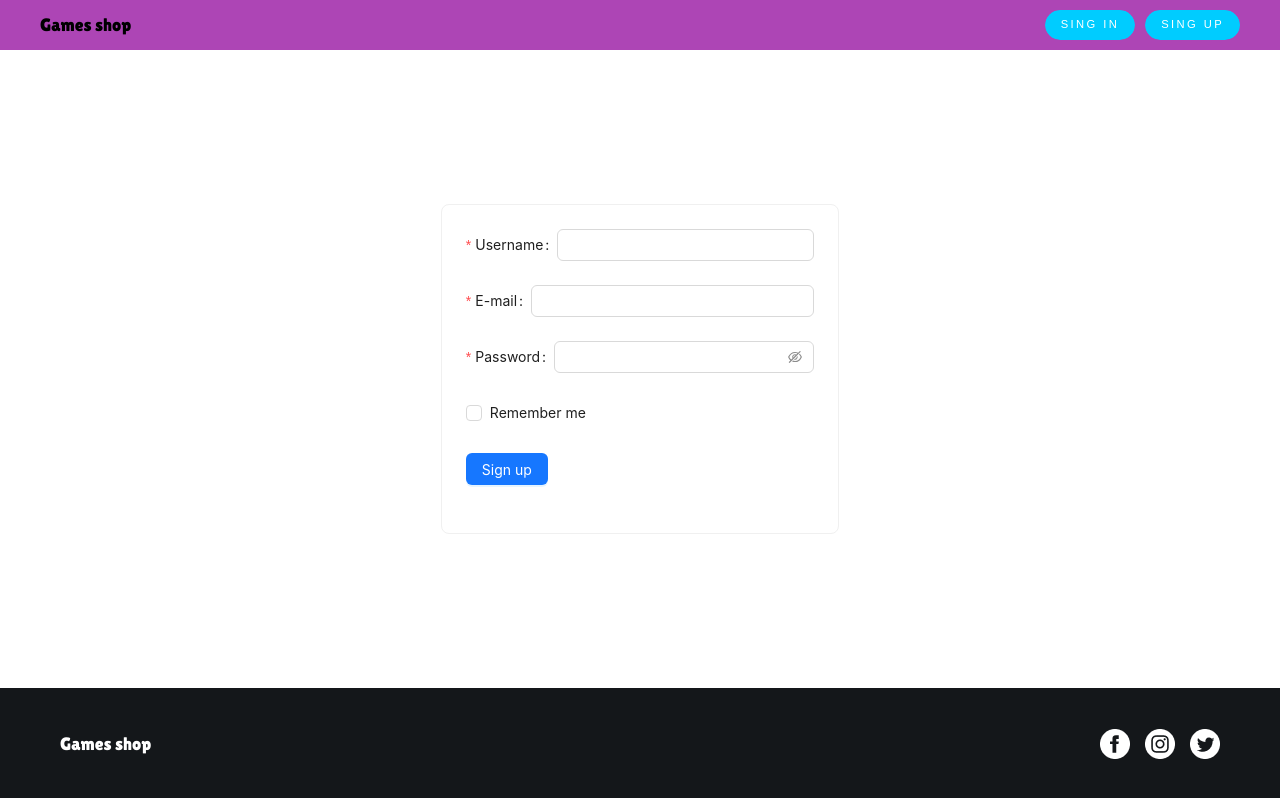
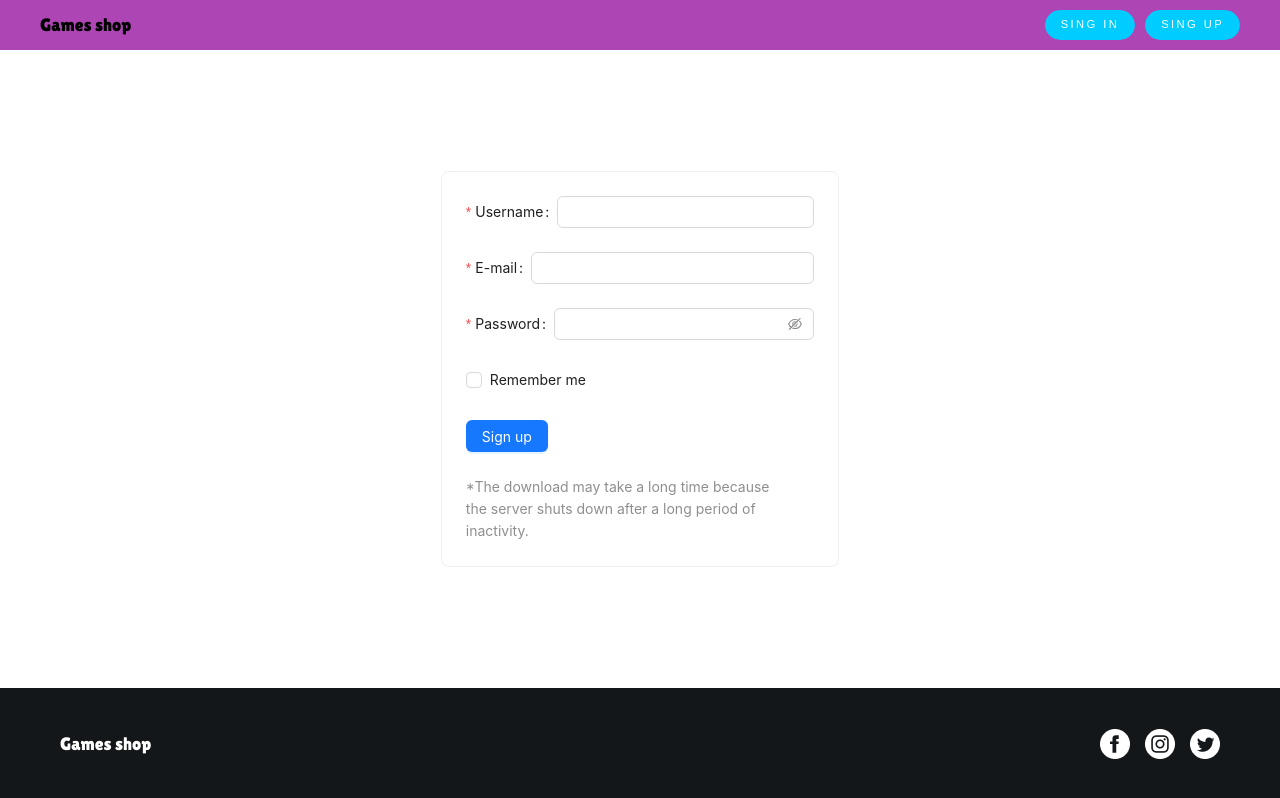
Before and after one commit to Grolland-creator/Games-store, a React (Create React App) app: page /signUp in a window 1280 px wide. Built offline with nearby package versions, Linux system fonts and the light colour scheme.

Commit message:
change backend

```diff
--- a/src/api/constants.ts
+++ b/src/api/constants.ts
@@ -1,2 +1,2 @@
-export const baseUrl: string = 'https://project-data-theta.vercel.app/'
+export const baseUrl: string = 'https://games-store-backend.onrender.com/'
 //If you want to open this application on your computer, then replace this link with http://localhost:3001/
--- a/src/components/LoginForm/LoginForm.tsx
+++ b/src/components/LoginForm/LoginForm.tsx
@@ -109,7 +109,7 @@ const LoginForm: FC<LoginFormProps> = ({ method }) => {
                {method === 'signIn' ? 'Sign in' : 'Sign up'}
             </Button>
          </Form.Item>
-         {/* <div className={cl.longTime}>*The download may take a long time because the server shuts down after a long period of inactivity.</div> */}
+         <div className={cl.longTime}>*The download may take a long time because the server shuts down after a long period of inactivity.</div>
       </Form>
    );
 };
```
